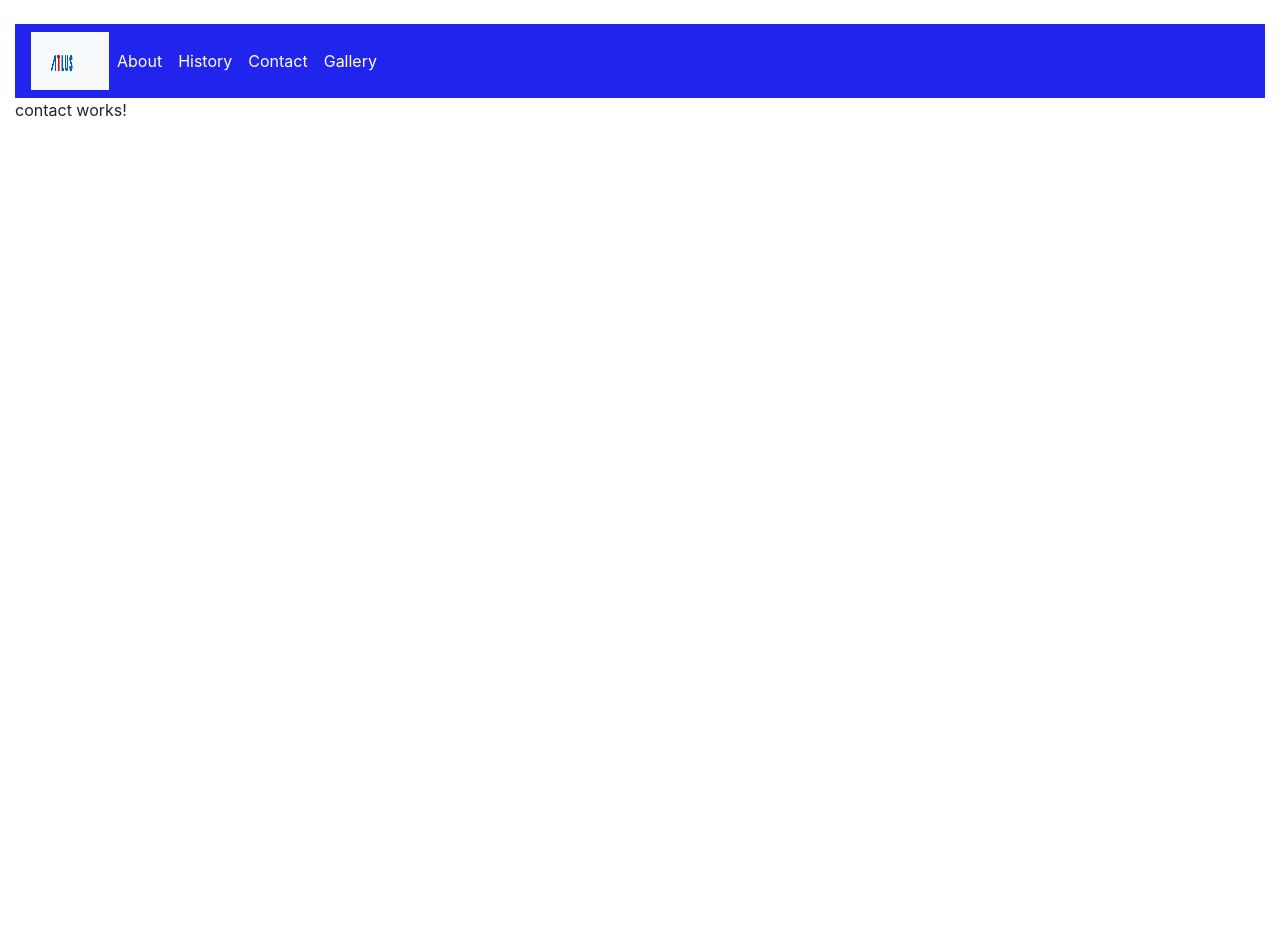
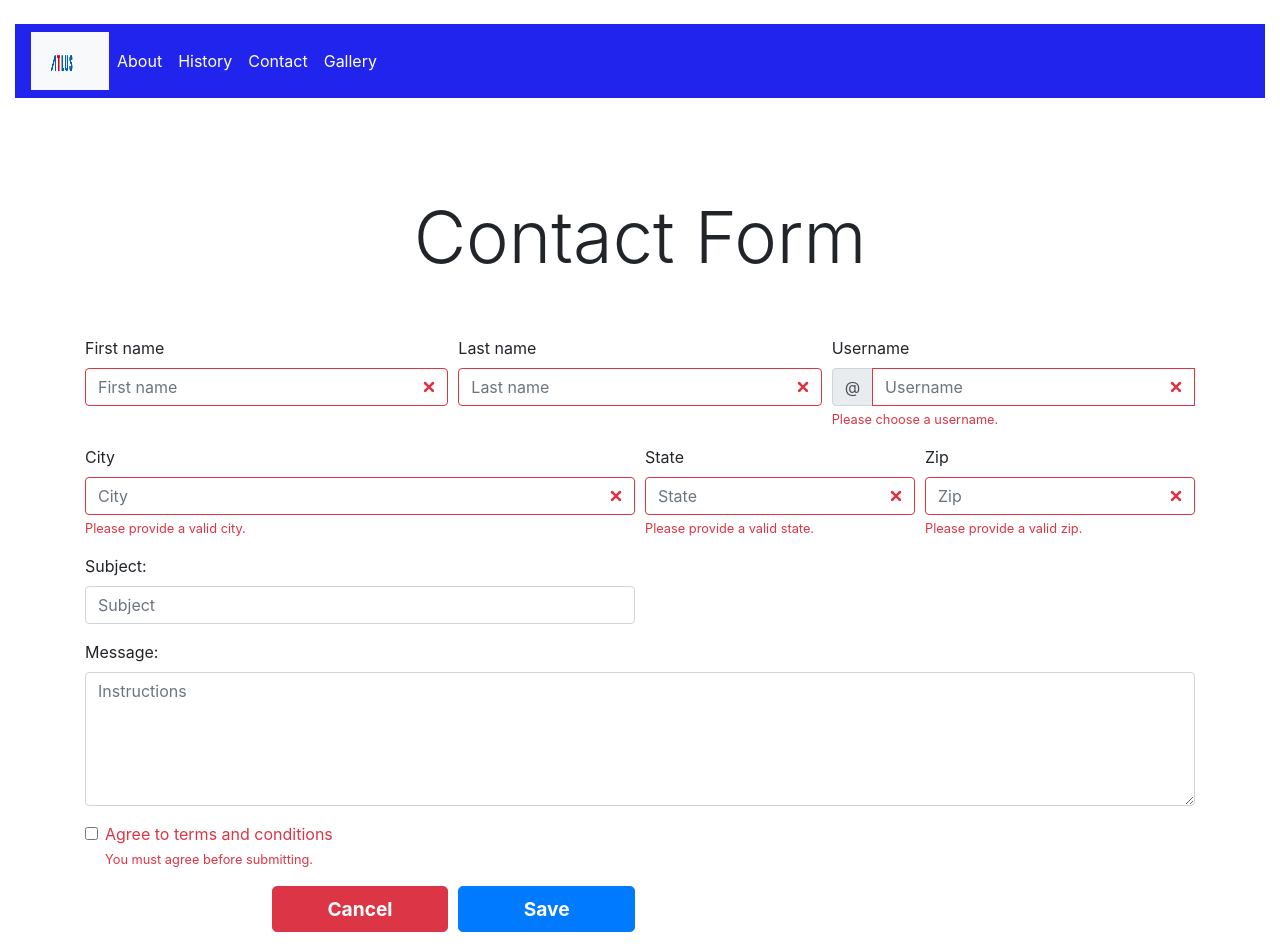
Before and after one commit to fcruz-codestack/historySite, an Angular app in the folder atlusSite/: page /contact in a window 1280 px wide. Shown: the top 952 px of the page. Before the commit the page ends 800 px from the top, so only its background shows below. Built offline with nearby package versions, Linux system fonts and the light colour scheme.

Commit message:
contact and about pages done

```diff
--- a/atlusSite/src/app/Components/about/about.component.css
+++ b/atlusSite/src/app/Components/about/about.component.css
@@ -1,84 +1,15 @@
 .hero {
+  background: url('../../../assets/img/hero.png') no-repeat center center;
+  background-size: cover;
+  display: table;
   width: 100%;
-  height: 100%;
-  min-width: 100%;
-  min-height: 100%;
-  position: cover;
-}
-
-.hero::before {
-  background-image: url(../../../assets/img/gamePlay.gif);
-  background-size: cover;
-  content: "";
-  display: block;
-  position: absolute;
-  top: 0;
-  left: 0;
-  width: 100%;
-  height: 100%;
-  z-index: -2;
-  opacity: 0.4;
-}
-
-.flex-center {
-  display: flex;
-  flex-direction: column;
-  justify-content: center;
-  align-content: center;
-}
-
-.hero-message {
-  color: #fff;
-  text-shadow: #343a40 2px 2px;
-  min-width: 100%;
-  min-height: 12em;
-  position: relative;
-}
-
-.hero-message::before {
-  content: "";
-  display: block;
-  position: absolute;
-  margin-left: 0;
-  min-width: 100%;
-  min-height: 12em;
-  z-index: -1;
-  opacity: 0.4;
-  background-color: #343a40;
-}
-@media(min-width:1024px) {
-  .hero-message {
-  min-width: 50%;
-  min-height: 12em;
   }
-  .hero-message::before {
-  margin-left: 25%;
-  min-width: 50%;
-  min-height: 12em;
+  .hero .container {
+  display: table-cell;
+  text-align: center;
+  vertical-align: middle;
+  height: 700px;
+  font-weight: bolder !important;
+  font-size: 1.5rem !important;
+  color: #ff0901c1 !important;
   }
-}
-
-.hero-title,
-.hero-sub-title {
-width: 100%;
-display: block;
-text-align: center;
-}
-
-.hero-title {
-margin: 3% 0;
-text-transform: uppercase;
-}
-
-.hero::after {
-  background-color: #563d7c;
-  content: "";
-  display: block;
-  position: absolute;
-  top: 0px;
-  left: 0px;
-  width: 100%;
-  height: 100%;
-  z-index: -1;
-  opacity: 0.4;
-}
--- a/atlusSite/src/app/Components/about/about.component.html
+++ b/atlusSite/src/app/Components/about/about.component.html
@@ -1,6 +1,7 @@
-<div class="hero flex-center">
-    <div class="hero-message">
-        <h1 class="hero-title">The Hero Title</h1>
-        <h2 class="hero-sub-title">This is the Sub-Title to Add Context</h2>
-    </div>
-</div>
+<section class="hero">
+  <section class="container">
+    <h1>History</h1>
+    ATLUS has established itself as one of its industry's most consistent, celebrated brands. With proven success across a variety of genres and platforms, including enthusiast-oriented games like the Shin Megami Tensei franchise of award-winning RPGs, the beloved Persona® series, and the groundbreaking action-adventure/puzzle game Catherine™, ATLUS creates exceptional, critically acclaimed interactive entertainment for a wide spectrum of players everywhere.
+
+  </section>
+</section>
--- a/atlusSite/src/app/Components/contact/contact.component.html
+++ b/atlusSite/src/app/Components/contact/contact.component.html
@@ -1,3 +1,94 @@
-<p>
-  contact works!
-</p>
+<div class="container py-5">
+  <div class="row">
+    <div class="col-md-12 py-5">
+      <h3 class="display-3 text-center">Contact Form</h3>
+    </div>
+  </div>
+  <div class="form-row">
+    <div class="col-md-4 mb-3">
+      <label for="validationServer01">First name</label>
+      <input type="text" class="form-control is-invalid" id="validationServer01" placeholder="First name" required>
+      <div class="valid-feedback">
+        First Name Required
+      </div>
+    </div>
+    <div class="col-md-4 mb-3">
+      <label for="validationServer02">Last name</label>
+      <input type="text" class="form-control is-invalid" id="validationServer02" placeholder="Last name" required>
+      <div class="valid-feedback">
+        Last Name Required
+      </div>
+    </div>
+    <div class="col-md-4 mb-3">
+      <label for="validationServerUsername">Username</label>
+      <div class="input-group">
+        <div class="input-group-prepend">
+          <span class="input-group-text" id="inputGroupPrepend3">@</span>
+        </div>
+        <input type="text" class="form-control is-invalid" id="validationServerUsername" placeholder="Username"
+          aria-describedby="inputGroupPrepend3" required>
+        <div class="invalid-feedback">
+          Please choose a username.
+        </div>
+      </div>
+    </div>
+  </div>
+  <div class="form-row">
+    <div class="col-md-6 mb-3">
+      <label for="validationServer03">City</label>
+      <input type="text" class="form-control is-invalid" id="validationServer03" placeholder="City" required>
+      <div class="invalid-feedback">
+        Please provide a valid city.
+      </div>
+    </div>
+    <div class="col-md-3 mb-3">
+      <label for="validationServer04">State</label>
+      <input type="text" class="form-control is-invalid" id="validationServer04" placeholder="State" required>
+      <div class="invalid-feedback">
+        Please provide a valid state.
+      </div>
+    </div>
+    <div class="col-md-3 mb-3">
+      <label for="validationServer05">Zip</label>
+      <input type="text" class="form-control is-invalid" id="validationServer05" placeholder="Zip" required>
+      <div class="invalid-feedback">
+        Please provide a valid zip.
+      </div>
+    </div>
+  </div>
+  <div class="form-row">
+    <div class="col-md-6 mb-3">
+      <label>Subject:</label>
+      <input type="text" class="form-control" placeholder="Subject" required>
+    </div>
+  </div>
+  <div class="form-row">
+    <div class="col-md-12 mb-3">
+      <label>Message:</label>
+      <textarea type="text" class="form-control" rows="5" placeholder="Instructions" required></textarea>
+    </div>
+  </div>
+
+  <div class="form-group">
+    <div class="form-check">
+      <input class="form-check-input is-invalid" type="checkbox" value="" id="invalidCheck3" required>
+      <label class="form-check-label" for="invalidCheck3">
+        Agree to terms and conditions
+      </label>
+      <div class="invalid-feedback">
+        You must agree before submitting.
+      </div>
+    </div>
+  </div>
+  <div class="form-row">
+    <div class="col-md-2"></div>
+    <div class="col-md-2">
+      <button class="btn btn-danger btn-lg btn-block" type="button"
+        style="font-size: 1.2rem !important;font-weight: bolder !important">Cancel</button>
+    </div>
+    <div class="col-md-2">
+      <button class="btn btn-primary btn-lg btn-block" type="button"
+        style="font-size: 1.2rem !important;font-weight: bolder !important">Save</button>
+    </div>
+  </div>
+</div>
```
Also changed, not shown: atlusSite/src/assets/img/hero.png (added).
